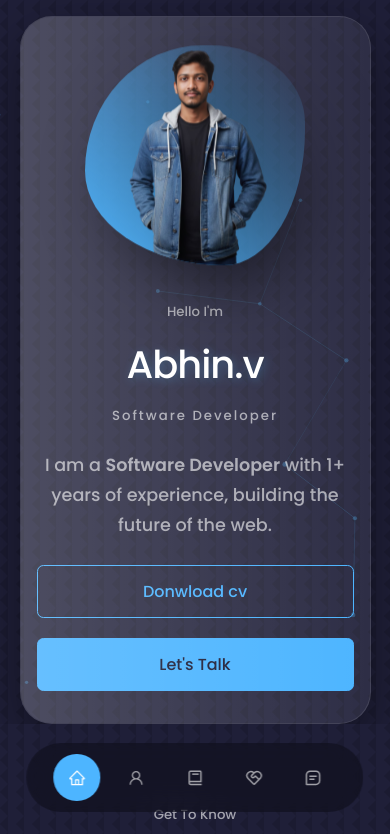
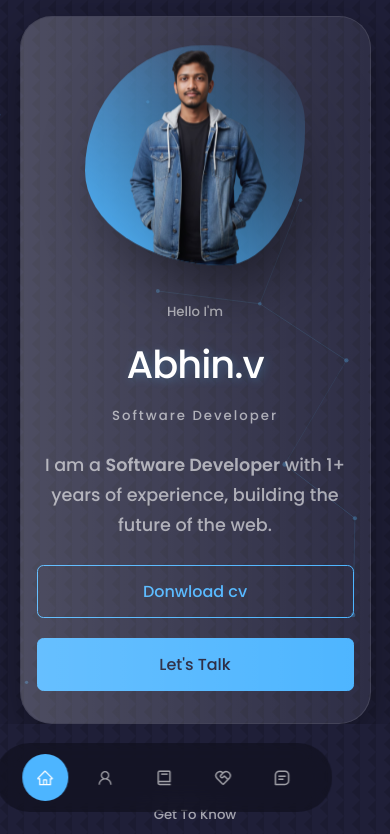
Before and after one commit to abhin333/portfolio, a React (Create React App) app: page / in a window 390 px wide. Shown: the top 834 px of the page. Built offline with nearby package versions, Linux system fonts and the light colour scheme.

Commit message:
add auto replu email and other css changes

```diff
--- a/src/Component/Contact/Contact.css
+++ b/src/Component/Contact/Contact.css
@@ -80,6 +80,8 @@ input,textarea{
   .container.contact__container{
     grid-template-columns: 1fr;
     gap: 2rem;
+    width: 86%;
+
 }
 
 }
--- a/src/Component/Contact/Contact.jsx
+++ b/src/Component/Contact/Contact.jsx
@@ -4,93 +4,125 @@ import { MdMarkEmailUnread } from "react-icons/md";
 import { RiWhatsappFill } from "react-icons/ri";
 import { BsLinkedin } from "react-icons/bs";
 import emailjs from "emailjs-com";
+
 const Contact = () => {
   const form = useRef();
 
   const sendEmail = (e) => {
     e.preventDefault();
+
     emailjs
       .sendForm(
-        "service_yqrrv2x",
-        "template_qggt1zg",
+        "service_x3mflno",       // your service ID
+        "template_qggt1zg",      // your template ID
         form.current,
-        "Y_HlEaixg-so_4Km8"
+        "Y_HlEaixg-so_4Km8"       // your public key
       )
-      e.target.reset()
+      .then(
+        (result) => {
+          console.log(result.text);
+          alert("Message Sent Successfully ✅");
+          e.target.reset();
+        },
+        (error) => {
+          console.log(error.text);
+          alert("Failed to send message ❌");
+        }
+      );
   };
 
   return (
-    <>
     <section id="contact">
       <h5>Get In Touch</h5>
       <h2>Contact Me</h2>
+
       <div className="container contact__container">
+        {/* CONTACT OPTIONS */}
         <div className="contact__options">
+
+          {/* Email */}
           <article className="contact__option">
-              <MdMarkEmailUnread className="conatct_option-icon" />
+            <MdMarkEmailUnread className="contact_option-icon" />
             <h4>Email</h4>
             <h5 className="h55">abhinpradeepan123@gmail.com</h5>
-              <a href="mailto:abhinpradeepan123@gmail.com" target="_blank">
-                Send a Message
-              </a>
-            </article>
-            <article className="contact__option">
-              <RiWhatsappFill className="conatct_option-icon" />
-              <h4>Whatsapp</h4>
-              <h5>7902314666</h5>
             <a
-                href="https://api.whatsapp.com/send?phone+917202314666"
+              href="mailto:abhinpradeepan123@gmail.com"
               target="_blank"
+              rel="noreferrer"
             >
               Send a Message
             </a>
           </article>
+
+          {/* WhatsApp */}
           <article className="contact__option">
-              <BsLinkedin className="conatct_option-icon" />
+            <RiWhatsappFill className="contact_option-icon" />
+            <h4>WhatsApp</h4>
+            <h5>7902314666</h5>
+            <a
+              href="https://api.whatsapp.com/send?phone=917902314666"
+              target="_blank"
+              rel="noreferrer"
+            >
+              Send a Message
+            </a>
+          </article>
+
+          {/* LinkedIn */}
+          <article className="contact__option">
+            <BsLinkedin className="contact_option-icon" />
             <h4>LinkedIn</h4>
             <h5>abhin</h5>
-              <a href="mailto:abhinpradeepan123@gmail.com" target="_blank">
+            <a
+              href="https://www.linkedin.com/in/YOUR-LINKEDIN-USERNAME/"
+              target="_blank"
+              rel="noreferrer"
+            >
               Send a Message
             </a>
           </article>
         </div>
 
+        {/* CONTACT FORM */}
         <form ref={form} onSubmit={sendEmail}>
           <input
             type="text"
             name="name"
-              placeholder="your full name"
-              autocomplete="off"
+            placeholder="Your Full Name"
+            autoComplete="off"
             required
           />
+
           <input
             type="email"
-              name="eamail"
-              placeholder="your email "
-              autocomplete="off"
+            name="email"
+            placeholder="Your Email"
+            autoComplete="off"
             required
           />
+
           <textarea
             name="message"
             rows="7"
-              placeholder="enther the message"
-              autocomplete="off"
+            placeholder="Enter your message"
+            autoComplete="off"
             required
           ></textarea>
+
           <div className="btnn">
             <button type="submit" className="btn btn-primary">
               Send Message
             </button>
+
             <input
               type="reset"
               value="Reset"
-                className="btn btn-primary"
-              ></input>
+              className="btn btn-secondary"
+            />
           </div>
         </form>
       </div>
     </section>
-    </>
   );
 };
 
--- a/src/Component/Experence/Experence.css
+++ b/src/Component/Experence/Experence.css
@@ -184,7 +184,7 @@
 
 @media screen and (max-width: 600px) {
   .experience__container {
-    width: 95% !important;
+    width: 90% !important;
     gap: 1.5rem;
   }
 
--- a/src/Component/Header/Header.jsx
+++ b/src/Component/Header/Header.jsx
@@ -7,7 +7,6 @@ import ParticleBackground from './ParticleBackground'
 import { motion, useScroll, useTransform } from 'framer-motion';
 
 const Header = () => {
-  // Optional: This creates a slight "shrinking" effect as you scroll down
   const { scrollY } = useScroll();
   const scale = useTransform(scrollY, [0, 300], [1, 0.9]);
   const opacity = useTransform(scrollY, [0, 300], [1, 0]);
--- a/src/Component/Nav/Nav.css
+++ b/src/Component/Nav/Nav.css
@@ -10,6 +10,8 @@ nav{
     bottom: 2rem;
     display: flex;
     gap: 0.8rem;
+    justify-content: center;
+    align-items: center;
     border-radius: 3rem;
     backdrop-filter: blur(15px);
 }
@@ -28,3 +30,24 @@ nav a.active{
   background: var(--color-primary);
   color: var(--color-white);
 }
+
+@media Screen and (max-width: 600px) {
+
+  nav{
+    left :42%;
+    background: rgb(0,0,0,0.3);
+    width: max-content;
+    display: block;
+    padding: 0.7rem 1.7rem;
+    z-index: 2;
+    position: fixed;
+    transform: translateX(-50%);
+    bottom: 2rem;
+    display: flex;
+    gap: 0.8rem;
+    justify-content: center;
+    align-items: center;
+    border-radius: 3rem;
+    backdrop-filter: blur(15px);
+  }
+}
```
Lines whose indentation alone changed are shown as unchanged.
